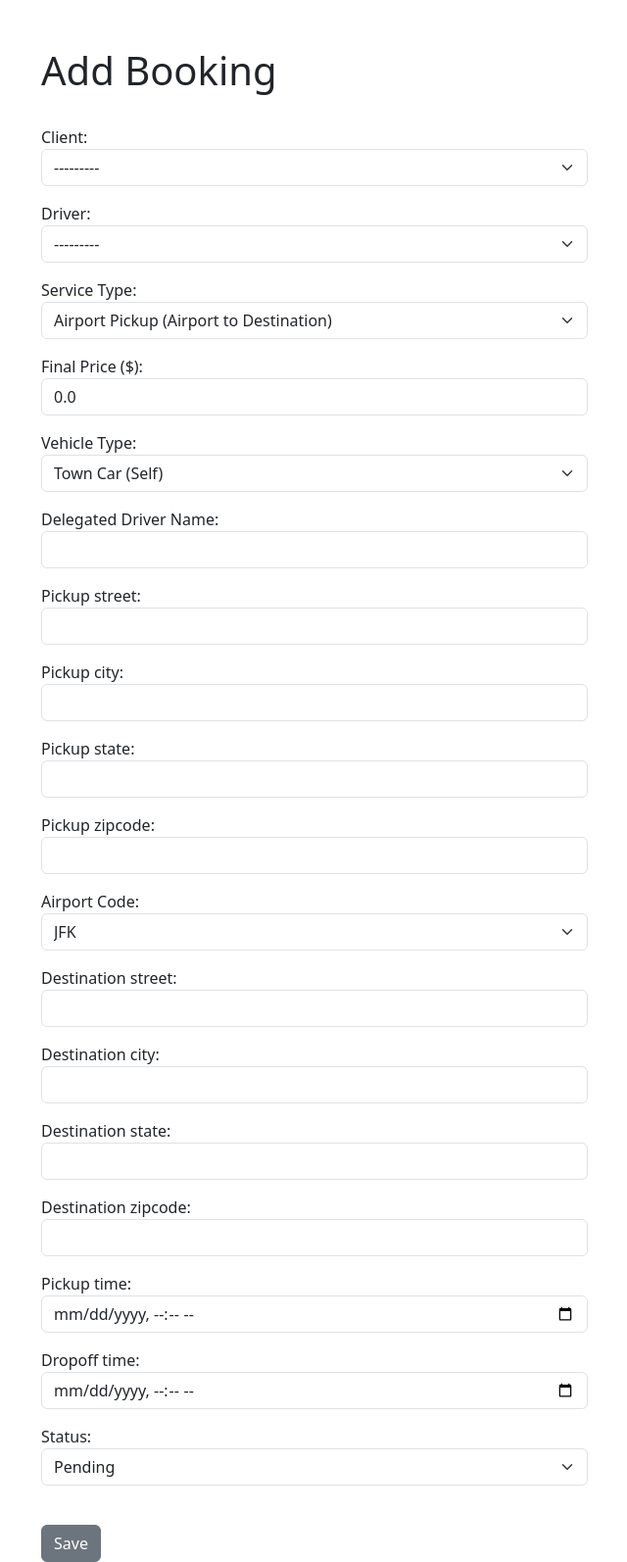
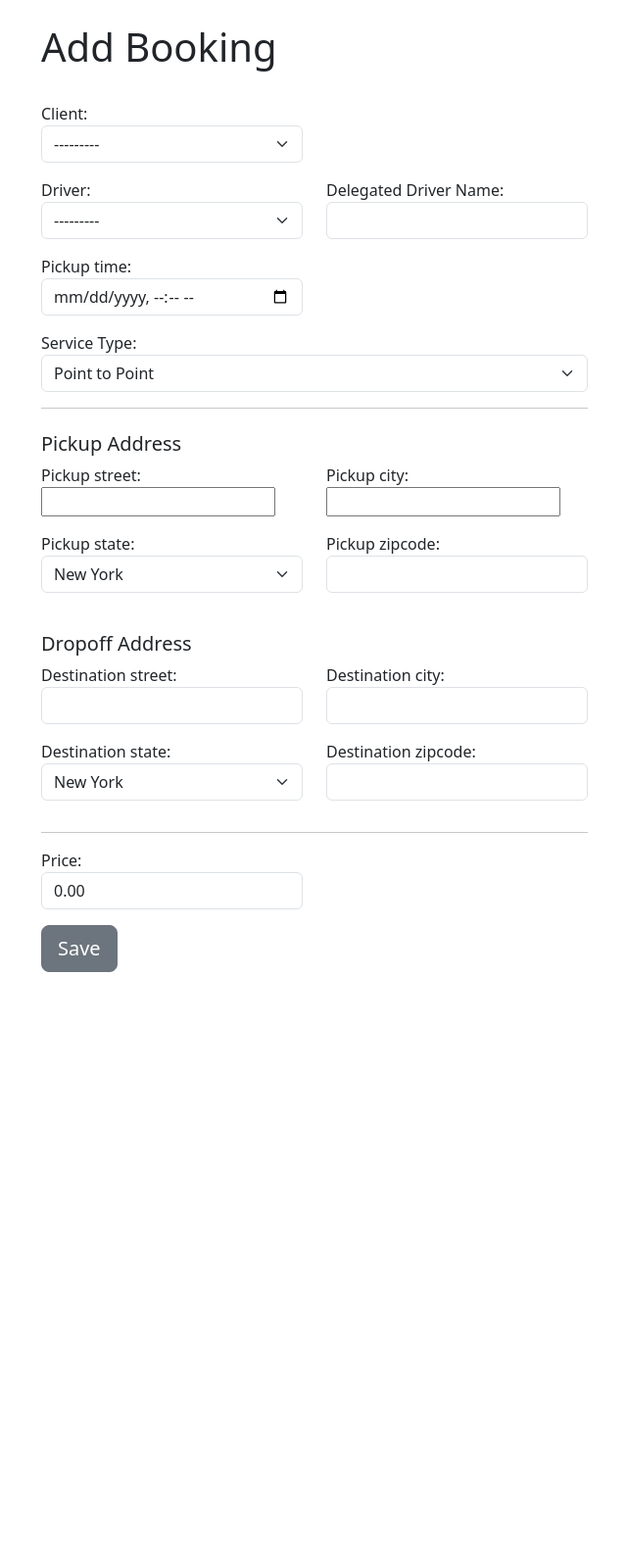
Before and after one commit to bjohn20/Condor_Towncar_CRM, a Django app: page /booking_add/ in a window 1280 px wide. Shown: the part 56-1650 px from the top of the page at 98% size, without its empty margins (319-959 px from the left). After the commit the page ends 1048 px from the top, so only its background shows below. Run offline with Django 5.2, Linux system fonts and the light colour scheme; a user stored in the database is signed in; tables that the repository leaves empty hold one stand-in row (values such as "Sample post").

Commit message:
Modified reservation forms and dashboard

```diff
--- a/website/forms.py
+++ b/website/forms.py
@@ -1,118 +1,226 @@
 from django import forms
 from .models import Booking, Client, Driver
 
+US_STATES = (
+    ("AL", "Alabama"),
+    ("AK", "Alaska"),
+    ("AZ", "Arizona"),
+    ("AR", "Arkansas"),
+    ("CA", "California"),
+    ("CO", "Colorado"),
+    ("CT", "Connecticut"),
+    ("DE", "Delaware"),
+    ("DC", "District of Columbia"),
+    ("FL", "Florida"),
+    ("GA", "Georgia"),
+    ("HI", "Hawaii"),
+    ("ID", "Idaho"),
+    ("IL", "Illinois"),
+    ("IN", "Indiana"),
+    ("IA", "Iowa"),
+    ("KS", "Kansas"),
+    ("KY", "Kentucky"),
+    ("LA", "Louisiana"),
+    ("ME", "Maine"),
+    ("MD", "Maryland"),
+    ("MA", "Massachusetts"),
+    ("MI", "Michigan"),
+    ("MN", "Minnesota"),
+    ("MS", "Mississippi"),
+    ("MO", "Missouri"),
+    ("MT", "Montana"),
+    ("NE", "Nebraska"),
+    ("NV", "Nevada"),
+    ("NH", "New Hampshire"),
+    ("NJ", "New Jersey"),
+    ("NM", "New Mexico"),
+    ("NY", "New York"),
+    ("NC", "North Carolina"),
+    ("ND", "North Dakota"),
+    ("OH", "Ohio"),
+    ("OK", "Oklahoma"),
+    ("OR", "Oregon"),
+    ("PA", "Pennsylvania"),
+    ("RI", "Rhode Island"),
+    ("SC", "South Carolina"),
+    ("SD", "South Dakota"),
+    ("TN", "Tennessee"),
+    ("TX", "Texas"),
+    ("UT", "Utah"),
+    ("VT", "Vermont"),
+    ("VA", "Virginia"),
+    ("WA", "Washington"),
+    ("WV", "West Virginia"),
+    ("WI", "Wisconsin"),
+    ("WY", "Wyoming"),
+)
+
+
 # Create Client Form
 class ClientForm(forms.ModelForm):
-  class Meta:
-    model = Client
-    fields = ['name', 'email', 'phone_number', 'home_street', 'home_city', 'home_state', 'home_zipcode', 'client_notes']
-    widgets = {
-      'name': forms.TextInput(attrs={'class': 'form-control'}),
-      'email': forms.EmailInput(attrs={'class': 'form-control'}),
-      'phone_number': forms.TextInput(attrs={'class': 'form-control'}),
 
-      # Address fields
-      'home_street': forms.TextInput(attrs={'class': 'form-control'}),
-      'home_city': forms.TextInput(attrs={'class': 'form-control'}),
-      'home_state': forms.TextInput(attrs={'class': 'form-control'}),
-      'home_zipcode': forms.TextInput(attrs={'class': 'form-control'}),
-      'client_notes': forms.Textarea(attrs={'class': 'form-control', 'rows': 3}),
-    }
+    home_state = forms.ChoiceField(
+        choices=US_STATES,
+        required=True,
+        initial="NY",
+        widget=forms.Select(attrs={"class": "form-select"}),
+    )
+
+    class Meta:
+        model = Client
+        fields = "__all__"
+        widgets = {
+            "name": forms.TextInput(attrs={"class": "form-control"}),
+            "email": forms.EmailInput(attrs={"class": "form-control"}),
+            "phone_number": forms.TextInput(attrs={"class": "form-control"}),
+            # Address fields
+            "home_street": forms.TextInput(attrs={"class": "form-control"}),
+            "home_city": forms.TextInput(attrs={"class": "form-control"}),
+            "home_zipcode": forms.TextInput(attrs={"class": "form-control"}),
+            "client_notes": forms.Textarea(attrs={"class": "form-control", "rows": 3}),
+        }
 
 
 # Create Add Booking Form
 class BookingForm(forms.ModelForm):
 
-  # Client and Driver dropdowns
-  client = forms.ModelChoiceField(queryset=Client.objects.all(), label="Client", widget=forms.Select(attrs={'class': 'form-select'}))
+    # Client and Driver dropdowns
+    client = forms.ModelChoiceField(
+        queryset=Client.objects.all(),
+        label="Client",
+        widget=forms.Select(attrs={"class": "form-select"}),
+    )
 
-  driver = forms.ModelChoiceField(queryset=Driver.objects.all(), label="Driver", widget=forms.Select(attrs={'class': 'form-select'}))
+    driver = forms.ModelChoiceField(
+        queryset=Driver.objects.all(),
+        label="Driver",
+        widget=forms.Select(attrs={"class": "form-select"}),
+    )
 
-  delegated_driver_name = forms.CharField(max_length=100, label="Delegated Driver Name", required=False, widget=forms.TextInput(attrs={'class': 'form-control'}))
+    delegated_driver_name = forms.CharField(
+        max_length=100,
+        label="Delegated Driver Name",
+        required=False,
+        widget=forms.TextInput(attrs={"class": "form-control"}),
+    )
 
-  # Service dropdown
-  service_type = forms.ChoiceField(choices=Booking.SERVICE_CHOICES, label="Service Type", widget=forms.Select(attrs={'class': 'form-select'}))
+    price = forms.DecimalField(
+        max_digits=10,
+        decimal_places=2,
+        widget=forms.NumberInput(attrs={"step": "0.01"}),
+    )
 
-  # Vehicle Type dropdown
-  vehicle_type = forms.ChoiceField(choices=Booking.VEHICLE_CHOICES, label="Vehicle Type", widget=forms.Select(attrs={'class': 'form-select'}))
+    pickup_state = forms.ChoiceField(
+        choices=US_STATES,
+        required=True,
+        initial="NY",
+        widget=forms.Select(attrs={"class": "form-select"}),
+    )
 
-  airport_code = forms.ChoiceField(choices=Booking.AIRPORT_CHOICES, label="Airport Code", required=False, widget=forms.Select(attrs={'class': 'form-select'}))
+    destination_state = forms.ChoiceField(
+        choices=US_STATES,
+        required=True,
+        initial="NY",
+        widget=forms.Select(attrs={"class": "form-select"}),
+    )
 
+    # Vehicle Type dropdown
+    vehicle_type = forms.ChoiceField(
+        choices=Booking.VEHICLE_CHOICES,
+        label="Vehicle Type",
+        widget=forms.Select(attrs={"class": "form-select"}),
+    )
 
-  def __init__(self, *args, **kwargs):
-    super().__init__(*args, **kwargs)
+    airport_code = forms.ChoiceField(
+        choices=Booking.AIRPORT_CHOICES,
+        label="Airport Code",
+        required=False,
+        widget=forms.Select(attrs={"class": "form-select"}),
+    )
 
-    # If instance exists (editing), set initial values for client and driver
-    if self.instance and self.instance.pk:
-      self.fields['client'].initial = self.instance.client
-      self.fields['driver'].initial = self.instance.driver
-
-    for field_name, field in self.fields.items():
-
-      if isinstance(field.widget, forms.Select) or isinstance(field.widget, forms.TimeInput):
-
-        if 'form-select' not in field.widget.attrs.get('class', ''):
-          field.widget.attrs['class'] = field.widget.attrs.get('class', '') + ' form-select'
-      else:
-        if 'form-control' not in field.widget.attrs.get('class', ''):
-          field.widget.attrs['class'] = field.widget.attrs.get('class', '') + ' form-control'
-
-  class Meta:
-    model = Booking
-
-    # Specify the fields to include in the form
-    fields = '__all__'
-
-    widgets = {
-        # Style the widgets
-        'pickup_time': forms.DateTimeInput(attrs={'class': 'form-control', 'type': 'datetime-local'}),
-        'dropoff_time': forms.DateTimeInput(attrs={'class': 'form-control', 'type': 'datetime-local'}),
-
-        # Price and delegated driver name (no need to redefine, just widget style)
-        'price': forms.NumberInput(attrs={'class': 'form-control'}),
-        'delegated_driver_name': forms.TextInput(attrs={'class': 'form-control'}),
-
-        # All Address fields (Handled by model, just setting the widget class)
-        'pickup_street': forms.TextInput(attrs={'class': 'form-control'}),
-        'pickup_city': forms.TextInput(attrs={'class': 'form-control'}),
-        'pickup_state': forms.TextInput(attrs={'class': 'form-control'}),
-        'pickup_zipcode': forms.TextInput(attrs={'class': 'form-control'}),
-        'destination_street': forms.TextInput(attrs={'class': 'form-control'}),
-        'destination_city': forms.TextInput(attrs={'class': 'form-control'}),
-        'destination_state': forms.TextInput(attrs={'class': 'form-control'}),
-        'destination_zipcode': forms.TextInput(attrs={'class': 'form-control'}),
-
-        # Status dropdown
-        'status': forms.Select(attrs={'class': 'form-select'}),
-    }
-
-    # Labels (override default labels if needed)
-    labels = {
-      'price': 'Final Price ($)',
-      'delegated_driver_name': 'Delegated Driver Name (if applicable)',
-    }
+    service_type = forms.ChoiceField(
+        choices=Booking.SERVICE_CHOICES,
+        label="Service Type",
+        widget=forms.Select(attrs={"class": "form-select"}),
+    )
 
     def __init__(self, *args, **kwargs):
-      super().__init__(*args, **kwargs)
+        super().__init__(*args, **kwargs)
 
-      # Make the fields that are sometimes optional not required in the form
-      self.fields['airport_code'].required = False
+        # If instance exists (editing), set initial values for client and driver
+        if self.instance and self.instance.pk:
+            self.fields["client"].initial = self.instance.client
+            self.fields["driver"].initial = self.instance.driver
 
-    # --- The crucial validation logic ---
+        if self.instance.pk is None:
+            # New instance, set default service type
+            self.fields["service_type"].initial = "PT"
+
+            # Make the fields that are sometimes optional not required in the form
+            self.fields["airport_code"].required = False
+
+        # --- The crucial validation logic ---
+
     def clean(self):
         cleaned_data = super().clean()
         service_type = cleaned_data.get("service_type")
         airport_code = cleaned_data.get("airport_code")
+        delegated_driver_name = cleaned_data.get("delegated_driver_name")
+
+        if delegated_driver_name:
+            try:
+                delegated_driver_obj = Driver.objects.get(name=delegated_driver_name)
+                cleaned_data["driver"] = delegated_driver_obj
+            except Driver.DoesNotExist:
+                pass
 
         # Enforce logic based on service type
-        if service_type == 'AP':
-          # Airport Pickup logic
-          if not cleaned_data.get('airport_code'):
-            self.add_error('airport_code', "You must select an airport for an Airport Pickup.")
+        if service_type == "AP":
+            # Airport Pickup logic
+            if not cleaned_data.get("airport_code"):
+                self.add_error(
+                    "airport_code", "You must select an airport for an Airport Pickup."
+                )
 
-        elif service_type == 'AD':
-          # Airport Dropoff logic
-          if not cleaned_data.get('pickup_street'):
-            self.add_error('pickup_street', 'Street address is required for Airport Dropoff pickup.')
+        elif service_type == "AD":
+            # Airport Dropoff logic
+            if not cleaned_data.get("pickup_street"):
+                self.add_error(
+                    "pickup_street",
+                    "Street address is required for Airport Dropoff pickup.",
+                )
 
         return cleaned_data
+
+    class Meta:
+        model = Booking
+
+        # Specify the fields to include in the form
+        fields = "__all__"
+
+        widgets = {
+            # Style the widgets
+            "pickup_time": forms.DateTimeInput(
+                attrs={"class": "form-control", "type": "datetime-local"}
+            ),
+            "dropoff_time": forms.DateTimeInput(
+                attrs={"class": "form-control", "type": "datetime-local"}
+            ),
+            # Dropdowns
+            "delegated_driver_name": forms.TextInput(attrs={"class": "form-control"}),
+            # All Address fields (Handled by model, just setting the widget class)
+            "pickup_state": forms.TextInput(attrs={"class": "form-control"}),
+            "pickup_zipcode": forms.TextInput(attrs={"class": "form-control"}),
+            "destination_street": forms.TextInput(attrs={"class": "form-control"}),
+            "destination_city": forms.TextInput(attrs={"class": "form-control"}),
+            "destination_state": forms.TextInput(attrs={"class": "form-control"}),
+            "destination_zipcode": forms.TextInput(attrs={"class": "form-control"}),
+            # Status dropdown
+            "status": forms.Select(attrs={"class": "form-select"}),
+        }
+
+        # Labels (override default labels if needed)
+        labels = {
+            "price": "Final Price ($)",
+            "delegated_driver_name": "Delegated Driver Name (if applicable)",
+        }
--- a/website/models.py
+++ b/website/models.py
@@ -18,7 +18,6 @@ class Client (models.Model):
 class Driver (models.Model):
   name = models.CharField(max_length=100)
   phone_number = models.CharField(max_length=20, blank=True)
-  license_number = models.CharField(max_length=50, unique=True)
 
   def __str__(self):
     return f'{self.name}'
@@ -58,7 +57,7 @@ class Booking (models.Model):
     ('SUV', 'SUV'),
   ]
 
-  price = models.DecimalField(max_digits=10, decimal_places=2, default=0.00, null=True, blank=True)
+  price = models.DecimalField(max_digits=10, decimal_places=2, default=0.00, null=True, blank=True, verbose_name='Trip Cost ($)')
 
   vehicle_type = models.CharField(max_length=3, choices=VEHICLE_CHOICES, default='TC')
 
--- /dev/null
+++ b/website/static/website/js/add_interactivity.js
@@ -0,0 +1,34 @@
+$(document).ready(function () {
+  const $serviceType = $("#id_service_type");
+  const $pickupFields = $("#pickup-address-fields");
+  const $destinationFields = $("#destination-address-fields");
+  const $airportFields = $("#airport-fields");
+
+  function toggleAddressFields() {
+    const selectedValue = $serviceType.val();
+
+    if (
+      selectedValue === "PT" ||
+      selectedValue === "HR" ||
+      selectedValue === "OT"
+    ) {
+      $pickupFields.show();
+      $destinationFields.show();
+      $airportFields.hide();
+    } else if (selectedValue === "AP") {
+      $pickupFields.hide();
+      $destinationFields.show();
+      $airportFields.show();
+    } else if (selectedValue === "AD") {
+      $pickupFields.show();
+      $destinationFields.hide();
+      $airportFields.show();
+    }
+  }
+
+  // Initial call to set the correct fields on page load
+  toggleAddressFields();
+
+  // Event listener for changes in the service type dropdown
+  $serviceType.change(toggleAddressFields);
+});
--- a/website/templates/base.html
+++ b/website/templates/base.html
@@ -5,7 +5,7 @@
 
 <head>
   <meta charset="utf-8">
-  <meta name="viewport" content="width=device-width, initial-scale=1">
+  <meta name="viewport" content="width=device-width, initial-scale=1" , viewport-fit="cover">
   <title>Django CRM</title>
   <link rel="stylesheet" href="{% static 'website/css/styles.css' %}">
   <link href="https://cdn.jsdelivr.net/npm/bootstrap@5.3.8/dist/css/bootstrap.min.css" rel="stylesheet"
@@ -30,6 +30,9 @@
     integrity="sha384-FKyoEForCGlyvwx9Hj09JcYn3nv7wiPVlz7YYwJrWVcXK/BmnVDxM+D2scQbITxI"
     crossorigin="anonymous"></script>
 
+  <script src="https://code.jquery.com/jquery-3.7.1.slim.js"
+    integrity="sha256-UgvvN8vBkgO0luPSUl2s8TIlOSYRoGFAX4jlCIm9Adc=" crossorigin="anonymous"></script>
+
   {% block extra_js %}{% endblock %}
 </body>
 
--- a/website/templates/booking_add.html
+++ b/website/templates/booking_add.html
@@ -1,16 +1,118 @@
 {% extends "base.html" %}
+{% load static %}
+
 {% block content %}
 
-<div class="col-md-6 offset-md-3">
-  <br><br>
+<div class="col-md-6 offset-md-3 pt-4">
   <h1>Add Booking</h1>
   <br>
   <form method="POST" action="{% url 'add' %}">
     {% csrf_token %}
-    {{ form.as_p }}
-    <br>
-    <button type="submit" class="btn btn-secondary">Save</button>
+
+    <div class="row">
+      <div class="col-md-6 mb-3">
+        {{ form.client.label_tag }}
+        {{ form.client }}
+      </div>
+    </div>
+
+    <div class="row">
+      <div class="col-md-6 mb-3">
+        {{ form.driver.label_tag }}
+        {{ form.driver }}
+      </div>
+      <div class="col-md-6 mb-3">
+        {{ form.delegated_driver_name.label_tag }}
+        {{ form.delegated_driver_name }}
+      </div>
+    </div>
+
+    <div class="row">
+      <div class="col-md-6 mb-3">
+        {{ form.pickup_time.label_tag }}
+        {{ form.pickup_time }}
+      </div>
+    </div>
+
+    <div class="mb-3">
+      {{ form.service_type.label_tag }}
+      {{ form.service_type }}
+    </div>
+
+    <hr>
+
+    <div id="airport-fields" class="row" style="display: none;">
+      <h5 class="mt-2">Airport</h5>
+      <div class="col-md-12 mb-3">
+        {{ form.airport_code.label_tag }}
+        {{ form.airport_code }}
+      </div>
+    </div>
+
+    <div id="pickup-address-fields">
+      <h5 class="mt-4">Pickup Address</h5>
+      <div class="row">
+        <div class="col-md-6 mb-3">
+          {{ form.pickup_street.label_tag }}
+          {{ form.pickup_street }}
+        </div>
+        <div class="col-md-6 mb-3">
+          {{ form.pickup_city.label_tag }}
+          {{ form.pickup_city }}
+        </div>
+      </div>
+      <div class="row">
+        <div class="col-md-6 mb-3">
+          {{ form.pickup_state.label_tag }}
+          {{ form.pickup_state }}
+        </div>
+        <div class="col-md-6 mb-3">
+          {{ form.pickup_zipcode.label_tag }}
+          {{ form.pickup_zipcode }}
+        </div>
+      </div>
+    </div>
+
+    <div id="destination-address-fields">
+      <h5 class="mt-4">Dropoff Address</h5>
+      <div class="row">
+        <div class="col-md-6 mb-3">
+          {{ form.destination_street.label_tag }}
+          {{ form.destination_street }}
+        </div>
+        <div class="col-md-6 mb-3">
+          {{ form.destination_city.label_tag }}
+          {{ form.destination_city }}
+        </div>
+      </div>
+
+      <div class="row">
+        <div class="col-md-6 mb-3">
+          {{ form.destination_state.label_tag }}
+          {{ form.destination_state }}
+        </div>
+        <div class="col-md-6 mb-3">
+          {{ form.destination_zipcode.label_tag }}
+          {{ form.destination_zipcode }}
+        </div>
+      </div>
+
+      <hr>
+      <div class="row">
+        <div class="col-md-6 mb-3">
+          {{ form.price.label_tag }}
+          <input type="number" name="{{ form.price.name }}" id="{{ form.price.id_for_label }}"
+            value="{{ form.price.value|default_if_none:'0.00' }}" step="0.01" class="form-control">
+        </div>
+      </div>
+    </div>
+
+    <button type="submit" class="btn btn-secondary btn-lg mb-4">Save</button>
+
   </form>
 </div>
 
 {% endblock %}
+{% block extra_js %}
+<script src="{% static 'website/js/add_interactivity.js' %}"></script>
+{% endblock %}
--- a/website/views.py
+++ b/website/views.py
@@ -1,6 +1,3 @@
-from django.shortcuts import render, redirect, get_object_or_404
-from django.contrib import messages
-from django.contrib.auth.decorators import login_required
 from django.contrib.auth.mixins import LoginRequiredMixin
 from django.contrib.messages.views import SuccessMessageMixin
 from django.urls import reverse_lazy
```
Also changed, not shown: website/templates/dashboard.html (+9 -0 lines).
